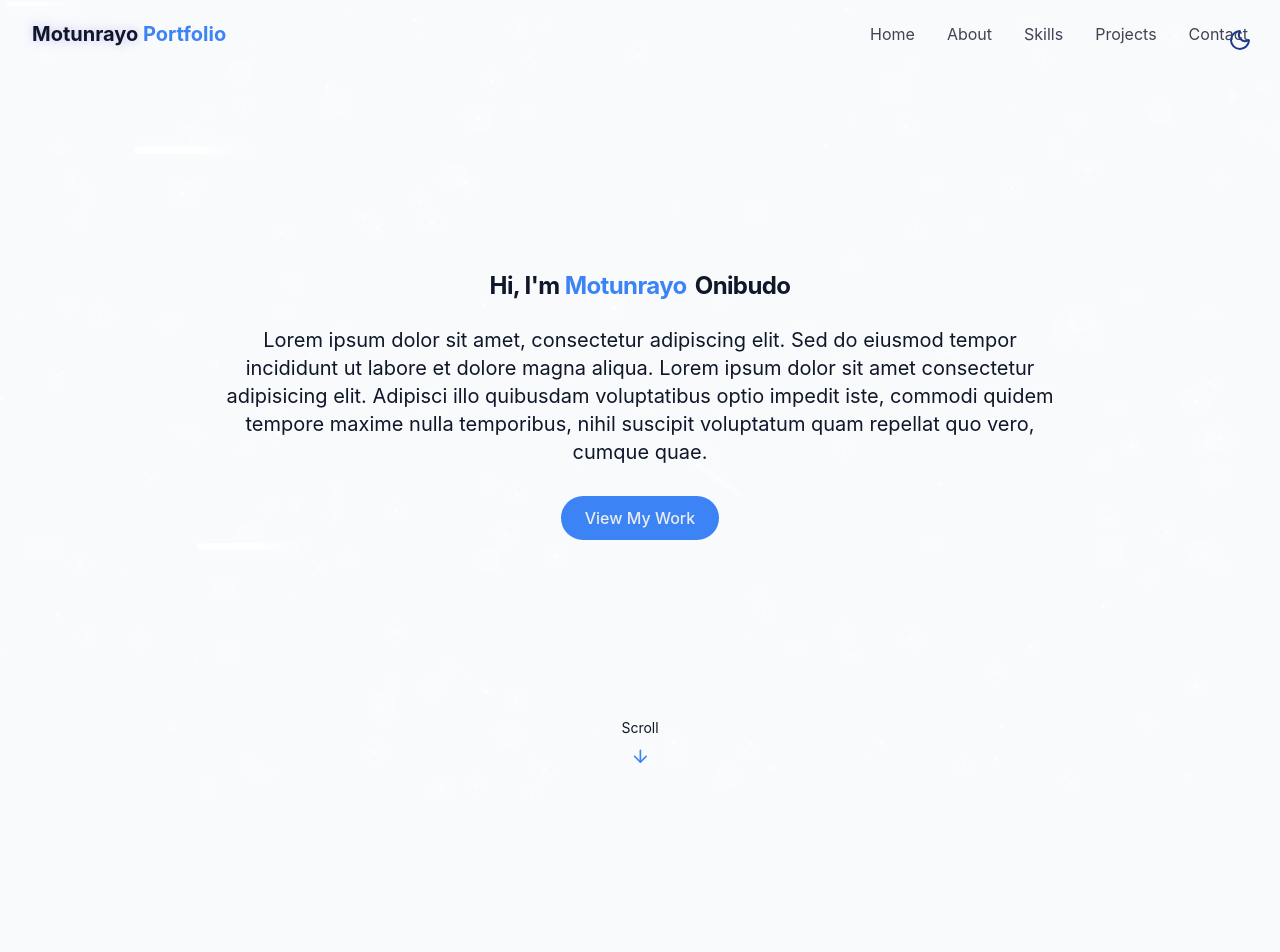
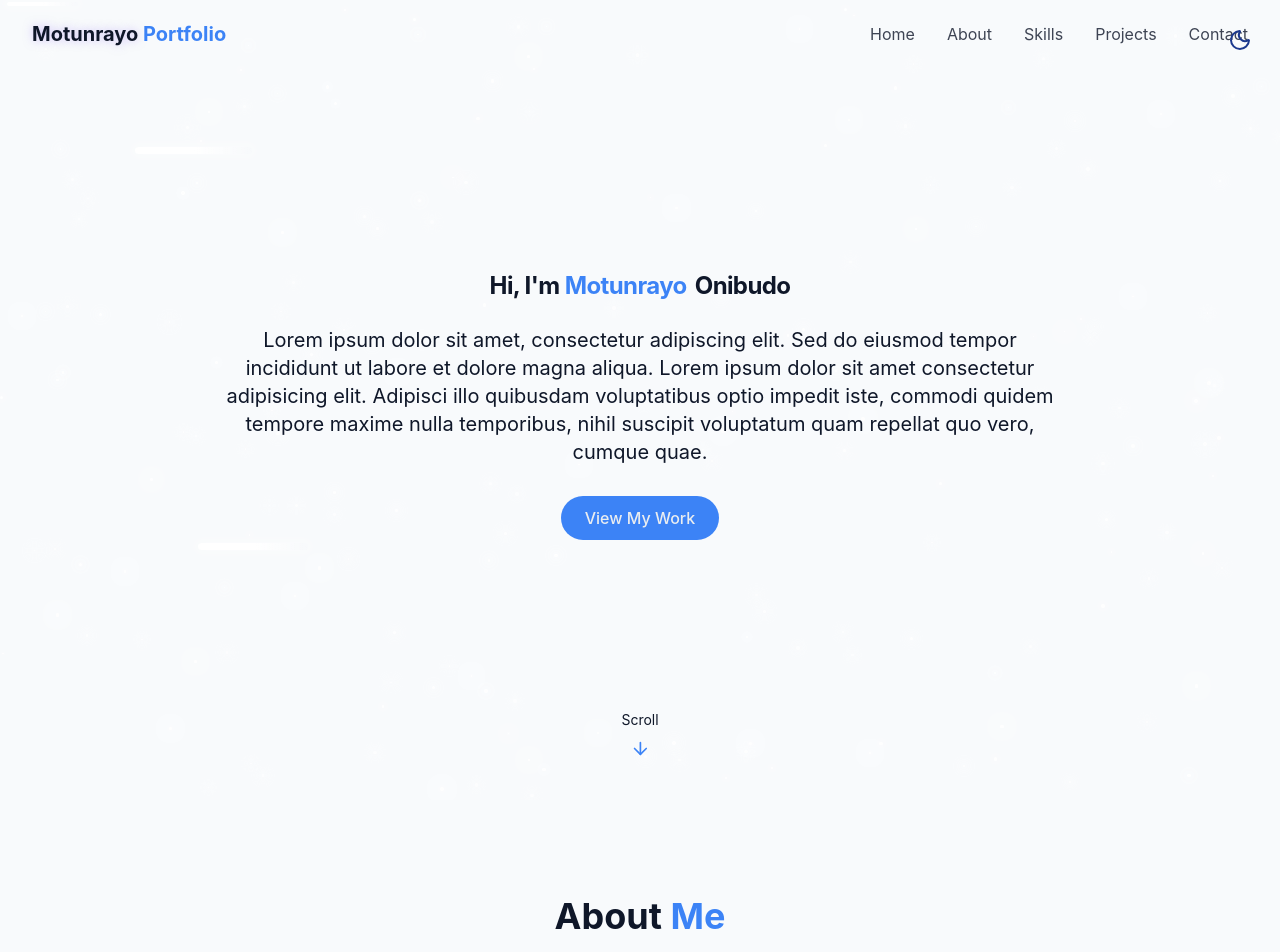
Before and after one commit to Motunrayo0129/My-Portfolio, a React (Vite) app: page / in a window 1280 px wide. Shown: the top 952 px of the page. Before the commit the page ends 800 px from the top, so only its background shows below. Built offline with nearby package versions, Linux system fonts and the light colour scheme.

Commit message:
Adding skills section to the home

```diff
--- a/src/pages/Home.jsx
+++ b/src/pages/Home.jsx
@@ -3,6 +3,8 @@ import { ThemeToggle } from '../components/ThemeToggle';
 import { StarBackground } from '../components/StarBackground';
 import { Navbar } from '../components/NavBar';
 import { HeroSection } from '../components/HeroSection';
+import { AboutSection } from '../components/AboutSection';
+import { SkillsSection } from '../components/SkillsSection';
 
 
 export const Home = () => {
@@ -21,8 +23,9 @@ export const Home = () => {
         {/* Main Content Section */}
         <main>
             <HeroSection />
-            {/* <AboutSection />
+            <AboutSection />
             <SkillsSection />
+            {/*
             <ProjectsSection />
             <ContactSection /> */}
         </main>
```
